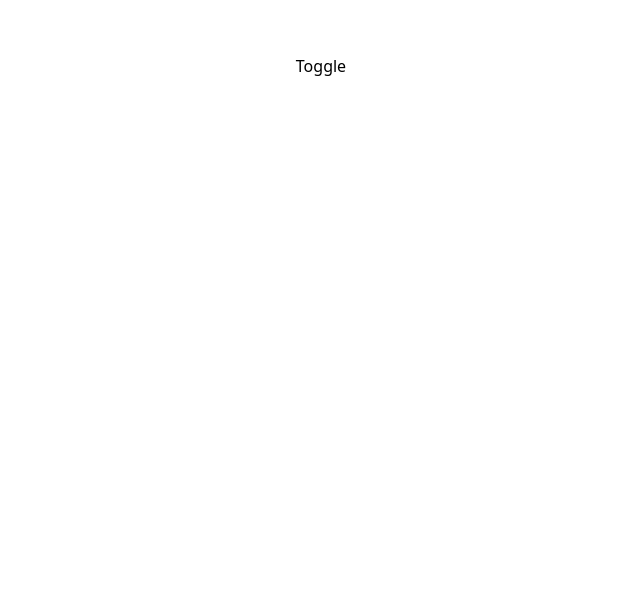
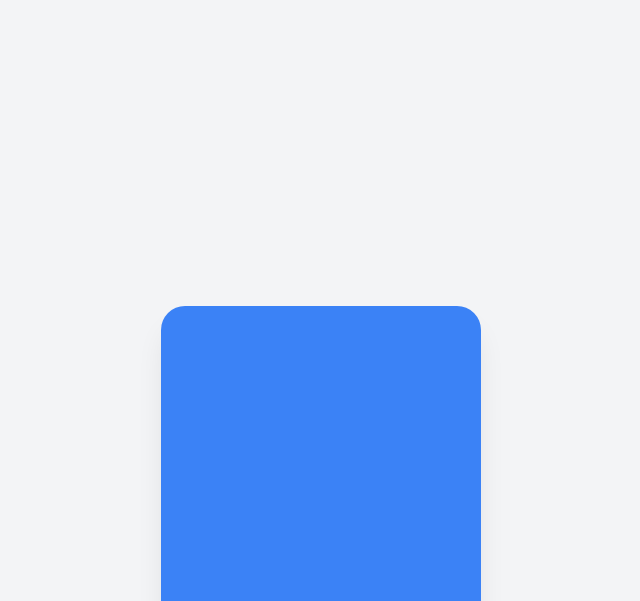
Before and after one commit to Cabdinasir64/Frame_Motion, a React (Vite) app: page / in a window 1280 px wide. Shown: the part 334-935 px from the top of the page, without its empty margins (319-959 px from the left). Before the commit the page ends 800 px from the top, so only its background shows below. Built offline with nearby package versions, Linux system fonts and the light colour scheme.

Commit message:
i added file of animation11 frame motion

```diff
--- a/src/App.jsx
+++ b/src/App.jsx
@@ -1,9 +1,9 @@
-import Animation10 from './Components/animation10'
+import Animation11 from './Components/animation11'
 function App() {
 
   return (
     <>
-      <Animation10 />
+      <Animation11 />
 
     </>
   )
--- /dev/null
+++ b/src/Components/animation11.jsx
@@ -0,0 +1,17 @@
+import { motion, useScroll, useTransform } from "framer-motion";
+
+export default function animation11() {
+    const { scrollYProgress } = useScroll();
+    const scale = useTransform(scrollYProgress, [0, 1], [0.5, 2]);
+    const opacity = useTransform(scrollYProgress, [0, 1], [1, 0]);
+
+    return (
+        <div className="h-[200vh] flex items-center justify-center bg-gray-100">
+            <motion.div
+                style={{ scale, opacity }}
+                className="w-40 h-40 bg-blue-500 rounded-xl shadow-lg"
+            >
+            </motion.div>
+        </div>
+    );
+}
```
